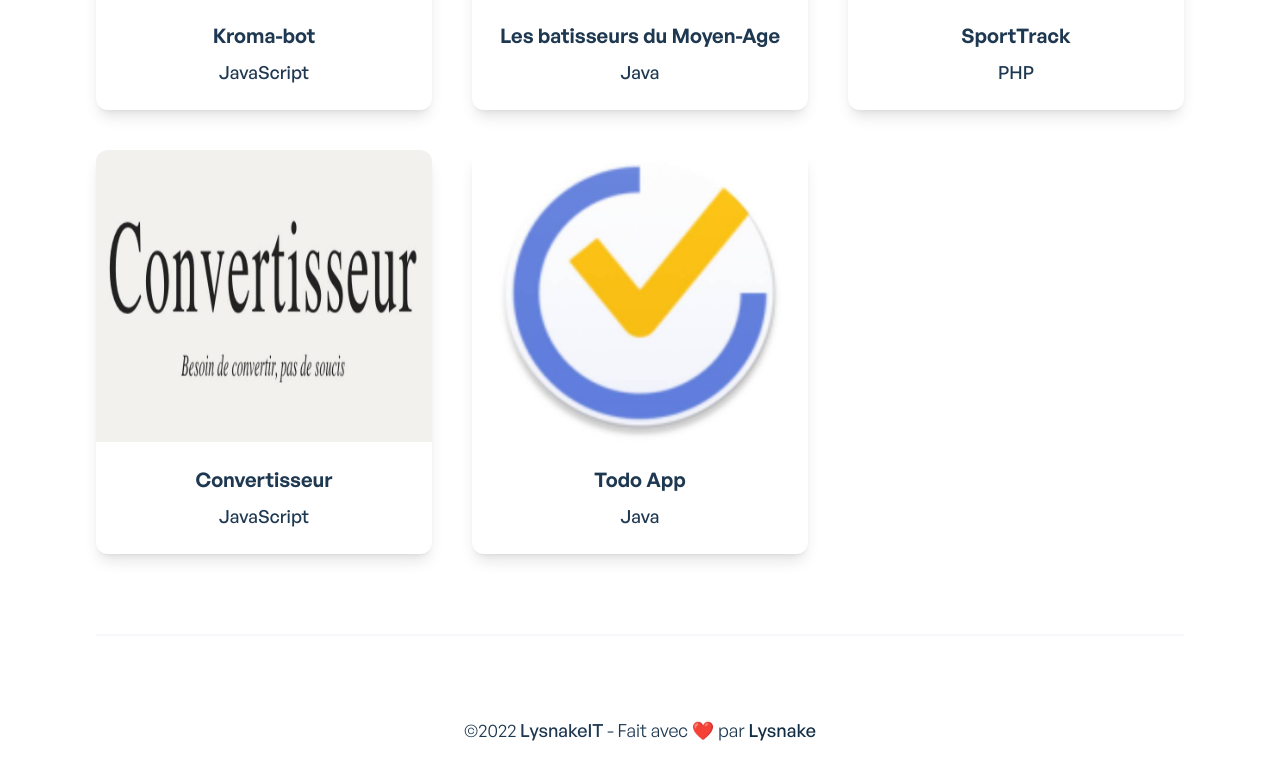
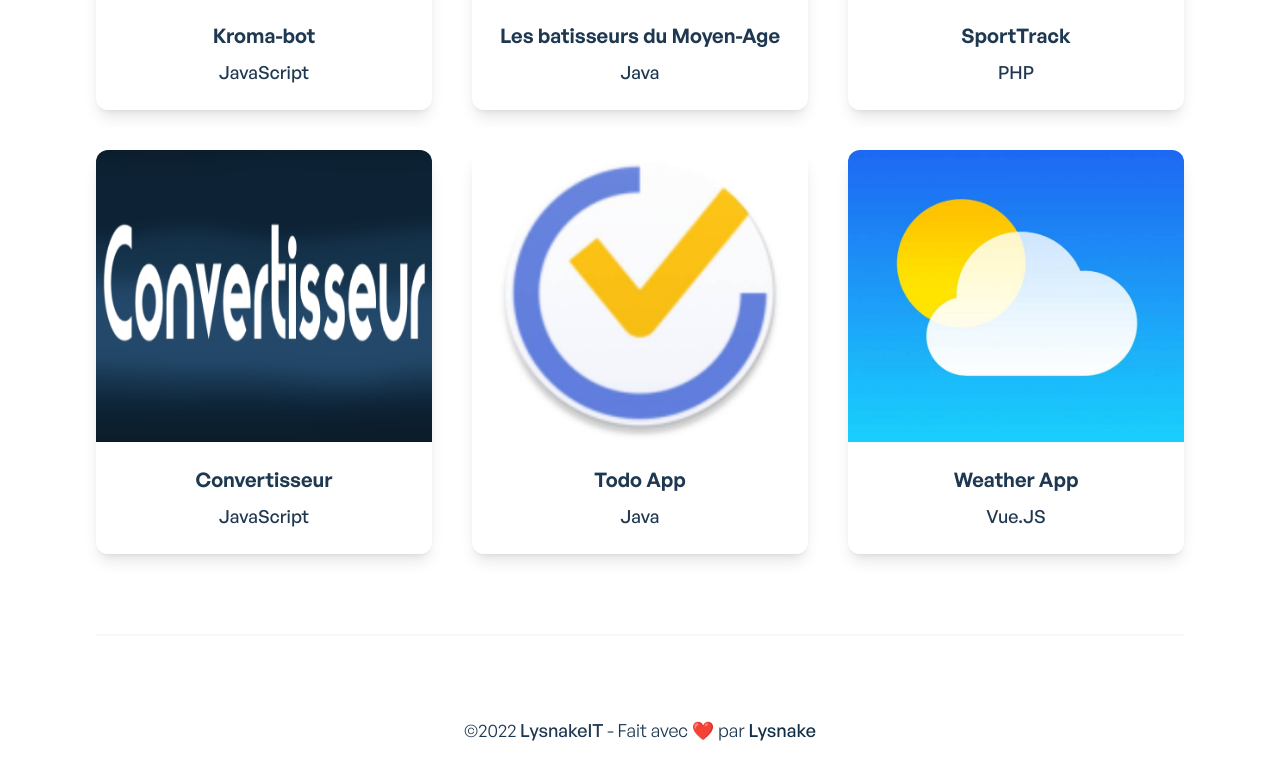
Before and after one commit to LysnakeIT/Website, a Vue app: page / in a window 1280 px wide. Shown: the part 2117-2893 px from the top of the page. Built offline with nearby package versions, Linux system fonts and the light colour scheme.

Commit message:
✨Ajout nouveaux projets

```diff
--- a/src/assets/skills/index.js
+++ b/src/assets/skills/index.js
@@ -16,7 +16,6 @@ import Skills_command from '@/assets/skills/command.png';
 import Skills_vscode from '@/assets/skills/vs-code.png';
 import Skills_intellij from '@/assets/skills/intellij.png';
 import Skills_pycharm from '@/assets/skills/pycharm.png';
-import Skills_phpstorm from '@/assets/skills/phpstorm.png';
 import Skills_webstorm from '@/assets/skills/webstorm.png';
 import Skills_node from '@/assets/skills/node.png';
-export {Skills_java, Skills_javascript, Skills_python, Skills_vue, Skills_sqlite, Skills_mongo, Skills_html5, Skills_css3, Skills_angular, Skills_pugjs, Skills_ajax, Skills_git, Skills_npm, Skills_docker, Skills_command, Skills_vscode, Skills_intellij, Skills_pycharm, Skills_phpstorm, Skills_webstorm, Skills_node};
+export {Skills_java, Skills_javascript, Skills_python, Skills_vue, Skills_sqlite, Skills_mongo, Skills_html5, Skills_css3, Skills_angular, Skills_pugjs, Skills_ajax, Skills_git, Skills_npm, Skills_docker, Skills_command, Skills_vscode, Skills_intellij, Skills_pycharm, Skills_webstorm, Skills_node};
--- a/src/components/ParcoursSection.vue
+++ b/src/components/ParcoursSection.vue
@@ -185,11 +185,11 @@ export default {
 }
 
 .parcours__button:hover{
-    color: hsl(336, 88%, 45%);
+    color: hsl(336, 88%, 45%) !important;
 }
 
 .parcours__button.parcours__active{
-    color: hsl(336, 88%, 45%);
+    color: hsl(336, 88%, 45%) !important;
 }
 
 .parcours__active[data-content]{
--- a/src/components/SkillsSection.vue
+++ b/src/components/SkillsSection.vue
@@ -18,7 +18,6 @@ import {
   Skills_vscode,
   Skills_intellij,
   Skills_pycharm,
-  Skills_phpstorm,
   Skills_webstorm,
   Skills_node,
 } from "@/assets/skills/index.js";
@@ -83,9 +82,6 @@ export default {
         },
         {
           imgUrl: Skills_pycharm,
-        },
-        {
-          imgUrl: Skills_phpstorm,
         },
         {
           imgUrl: Skills_webstorm,
--- a/src/data/projects.js
+++ b/src/data/projects.js
@@ -24,6 +24,11 @@ const listeDesProjets = [
 		lang : 'Java',
 		img: require('@/assets/images/todoapp.jpg'),
 	},
+	{
+		title: 'Weather App',
+		lang : 'Vue.JS',
+		img: require('@/assets/images/meteo.jpg'),
+	}
 ];
 
 export default listeDesProjets;
```
Also changed, not shown: src/assets/images/convertisseur.jpg, src/assets/images/meteo.jpg (added).
